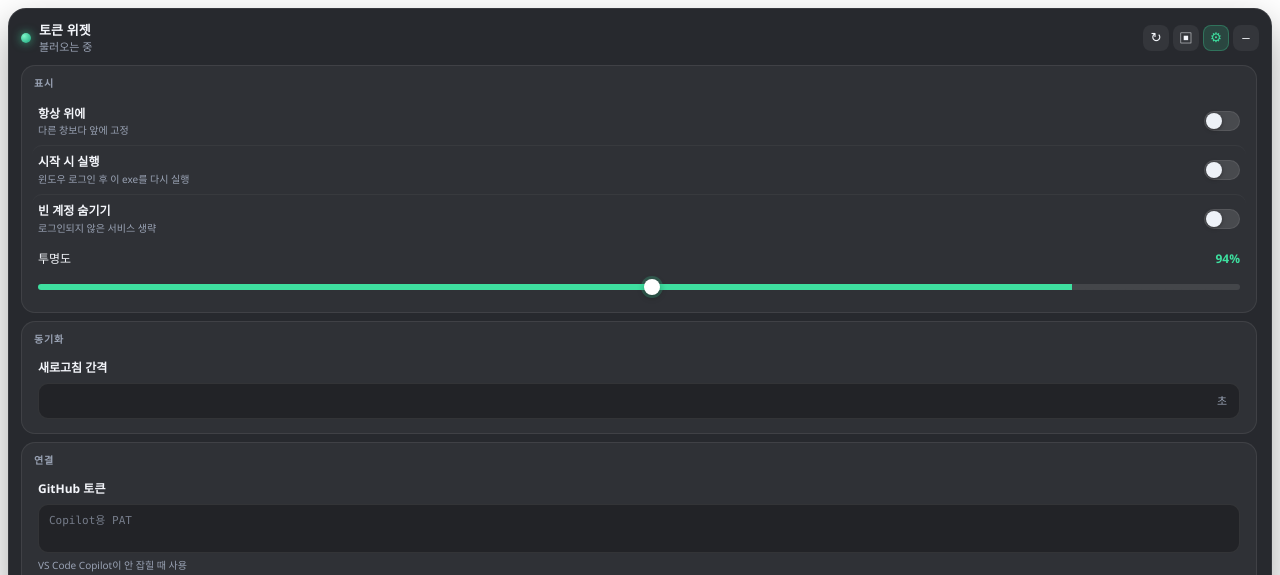
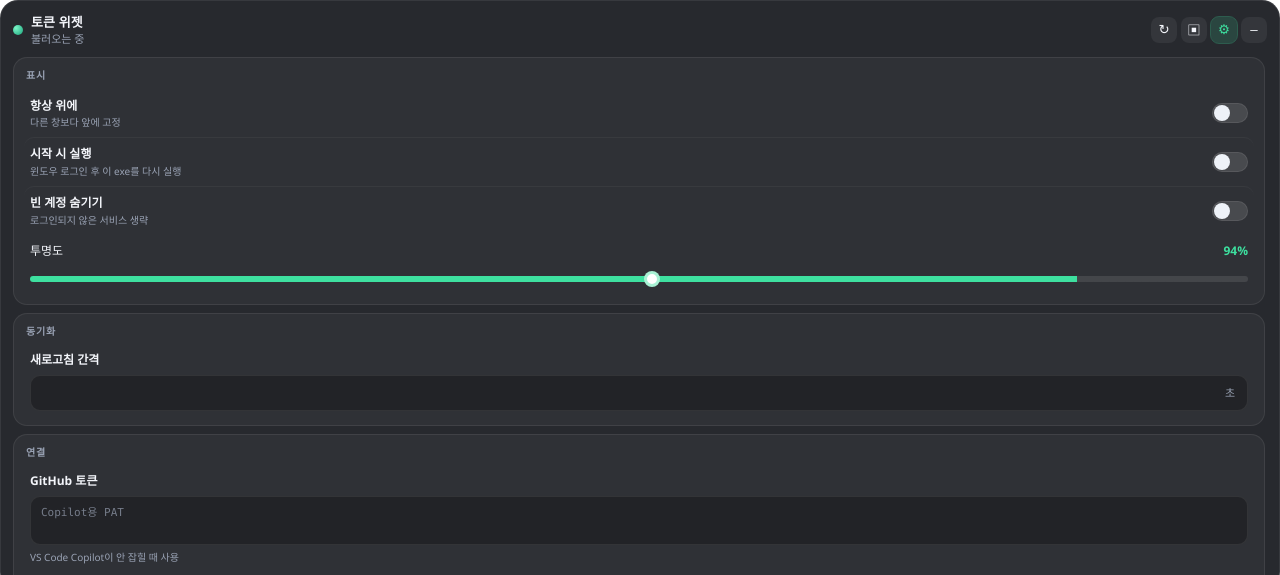
Before and after one commit to gugu9999gu/How-much-is-tokens, an Electron app: page renderer/index.html in a window 1280 px wide. Both pictures are taken after a click on the button "설정". Shown: the top 575 px of the page. Drawn offline with Linux system fonts and the light colour scheme; no server answers.

Commit message:
Prevent duplicate launches and remove widget shadows

```diff
--- a/package.json
+++ b/package.json
@@ -1,6 +1,6 @@
 {
   "name": "how-much-is-tokens",
-  "version": "1.0.1",
+  "version": "1.0.2",
   "description": "화면에 남는 AI 구독 잔여량 위젯",
   "main": "main.js",
   "author": "gugu9999gu",
--- a/renderer/styles.css
+++ b/renderer/styles.css
@@ -20,12 +20,10 @@ html, body {
 }
 
 .shell {
-  margin: 8px;
   padding: 12px;
   border-radius: 18px;
   background: var(--bg);
   border: 1px solid var(--line);
-  box-shadow: 0 18px 40px rgba(0, 0, 0, 0.35);
   backdrop-filter: blur(22px) saturate(140%);
 }
 
@@ -44,7 +42,6 @@ html, body {
 .dot {
   width: 10px; height: 10px; border-radius: 50%;
   background: radial-gradient(circle at 30% 30%, #7cf6c8, #1aa37a);
-  box-shadow: 0 0 10px rgba(62, 224, 160, 0.7);
 }
 
 .actions { display: flex; gap: 4px; -webkit-app-region: no-drag; }
@@ -109,7 +106,7 @@ button:hover { background: rgba(255,255,255,0.12); }
 .actions button.active {
   background: rgba(62, 224, 160, 0.16);
   color: var(--ok);
-  box-shadow: inset 0 0 0 1px rgba(62, 224, 160, 0.28);
+  outline: 1px solid rgba(62, 224, 160, 0.28);
 }
 
 .shell.settings-open .list { display: none; }
@@ -171,25 +168,24 @@ button:hover { background: rgba(255,255,255,0.12); }
   height: 20px;
   border-radius: 99px;
   background: rgba(255,255,255,0.12);
-  box-shadow: inset 0 0 0 1px var(--line);
+  border: 1px solid var(--line);
   position: relative;
-  transition: background 0.16s ease;
+  transition: background 0.16s ease, border-color 0.16s ease;
 }
 .switch::after {
   content: "";
   position: absolute;
-  top: 2px;
-  left: 2px;
+  top: 1px;
+  left: 1px;
   width: 16px;
   height: 16px;
   border-radius: 50%;
   background: #eef2f8;
-  box-shadow: 0 1px 4px rgba(0,0,0,0.35);
   transition: transform 0.16s ease;
 }
 .toggle input:checked + .switch {
   background: linear-gradient(90deg, #1aa37a, #3ee0a0);
-  box-shadow: none;
+  border-color: transparent;
 }
 .toggle input:checked + .switch::after { transform: translateX(16px); }
 .toggle input:focus-visible + .switch { outline: 2px solid var(--ok); outline-offset: 2px; }
@@ -224,7 +220,7 @@ button:hover { background: rgba(255,255,255,0.12); }
   height: 16px;
   border-radius: 50%;
   background: #fff;
-  box-shadow: 0 0 0 3px rgba(62, 224, 160, 0.22), 0 2px 6px rgba(0,0,0,0.4);
+  border: 3px solid rgba(62, 224, 160, 0.45);
   cursor: pointer;
 }
 
@@ -280,7 +276,7 @@ button:hover { background: rgba(255,255,255,0.12); }
 .field textarea:focus,
 .stepper:focus-within {
   border-color: rgba(62, 224, 160, 0.45);
-  box-shadow: 0 0 0 3px rgba(62, 224, 160, 0.12);
+  outline: 3px solid rgba(62, 224, 160, 0.12);
 }
 .field textarea::placeholder { color: rgba(154, 163, 181, 0.7); }
 
```
Also changed, not shown: main.js (+25 -2 lines), README.md.
